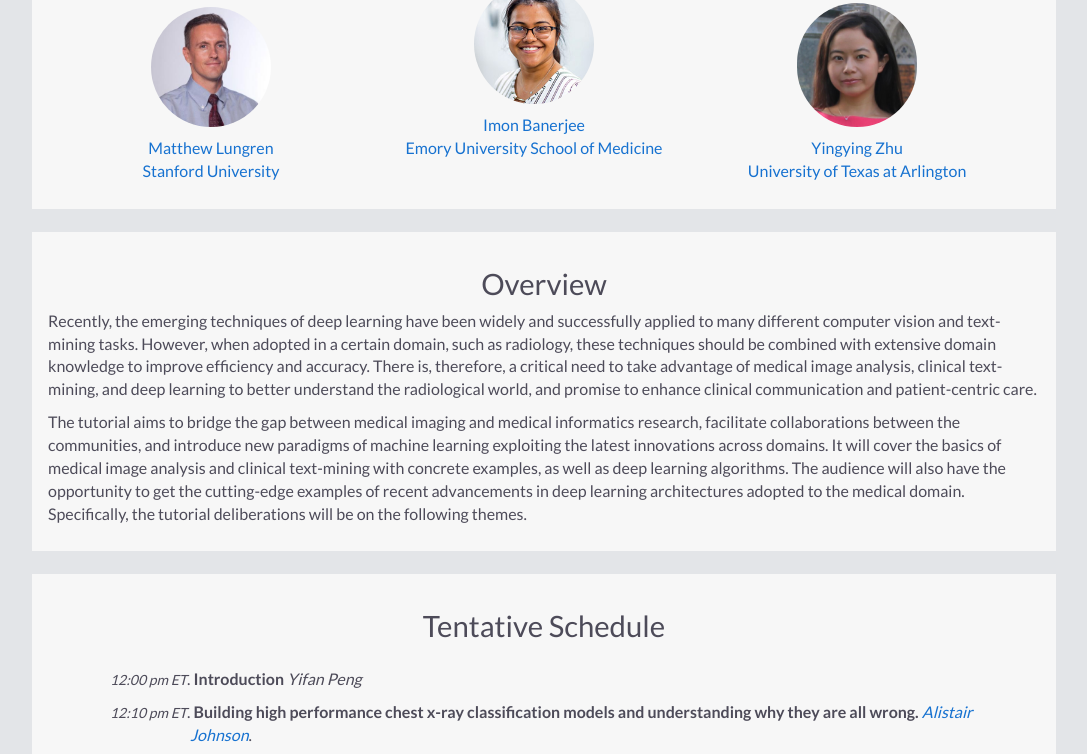
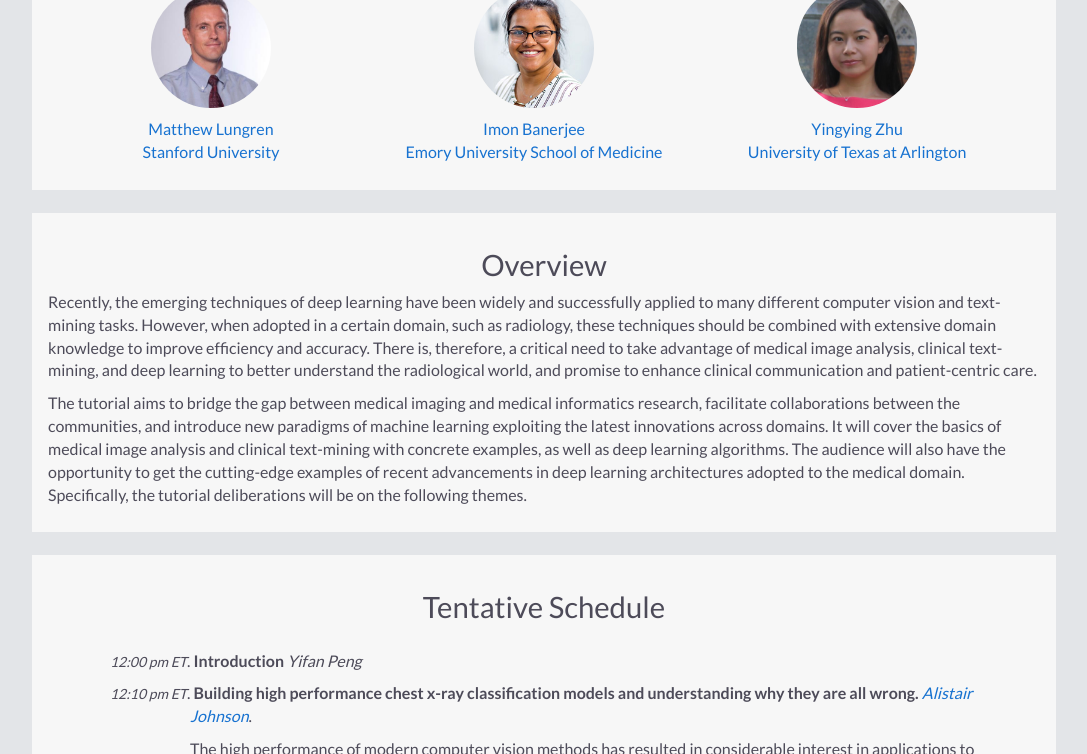
Before and after one commit to bionlplab/tutorial_cvpr2021, a plain HTML site: page index.html in a window 1280 px wide. Shown: the part 616-1370 px from the top of the page, without its empty margins (96-1183 px from the left). Drawn offline with nearby package versions, Linux system fonts and the light colour scheme.

Commit message:
Update index.html

```diff
--- a/index.html
+++ b/index.html
@@ -68,14 +68,14 @@
       <div class="instructor">
         <a href="https://winshipcancer.emory.edu/bios/faculty/banerjee-imon.html">
             <div class="instructorphoto"><img src="figures/imon-banerjee.jpg"></div>
-            <div>Imon Banerjee<br>Emory University School of Medicine<br><br></div>
+            <div>Imon Banerjee<br>Emory University School of Medicine</div>
         </a>
       </div>
 
       <div class="instructor">
           <a href="https://mentis.uta.edu/explore/profile/yingying-zhu">
         <div class="instructorphoto"><img src="figures/2 (1)-1.jpg"></div>
-        <div>Yingying Zhu<br>University of Texas at Arlington<br></div>
+        <div>Yingying Zhu<br>University of Texas at Arlington</div>
         </a>
       </div>
     </div>
```
